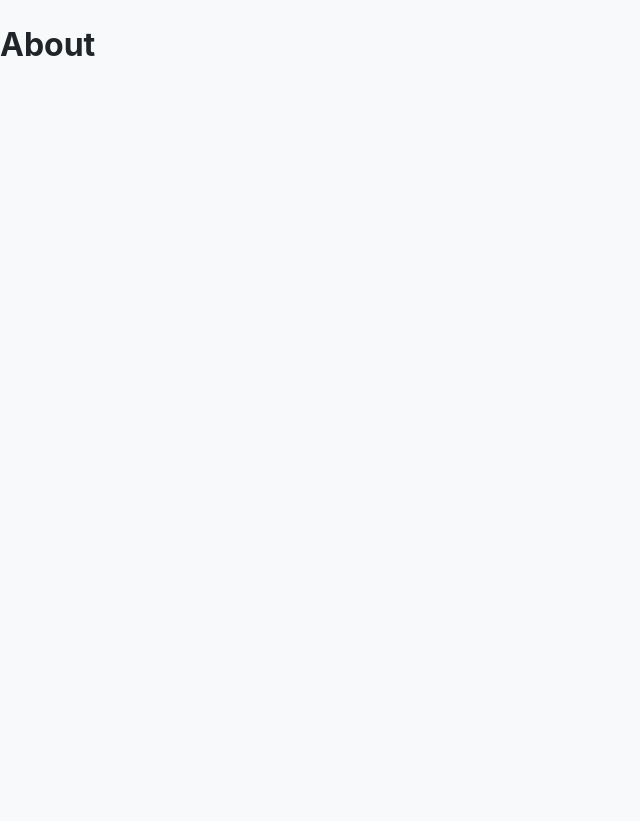
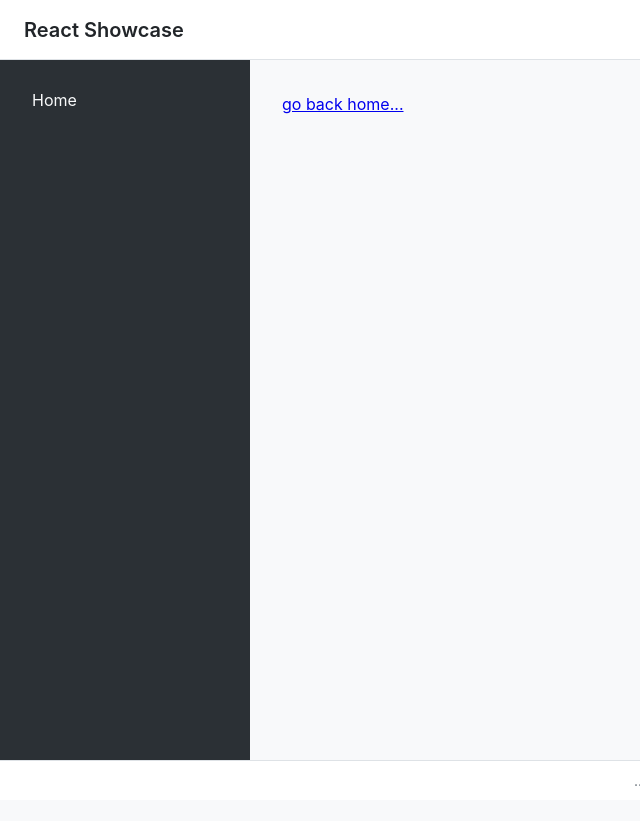
Before and after one commit to Cjescalona1/react-showcase, a React (Vite) app in the folder react-showcase/: page /about in a window 1280 px wide. Shown: the whole page, without its empty margins (0-640 px from the left). After the commit the page ends 800 px from the top, so only its background shows below. Built offline with nearby package versions, Linux system fonts and the light colour scheme.

Commit message:
external component

```diff
--- a/react-showcase/src/App.tsx
+++ b/react-showcase/src/App.tsx
@@ -5,7 +5,7 @@ function App() {
   const links = [
     { to: '/home', label: 'Home' },
     { to: '/list', label: 'List' },
-    //  { to: '/about', label: 'About' },
+    { to: '/about', label: 'About' },
   ]
 
   return (
--- /dev/null
+++ b/react-showcase/src/components/about.tsx
@@ -0,0 +1,23 @@
+import { Link } from "react-router-dom"
+function About() {
+
+    return (
+        <div className="app-container">
+            <header className="app-header">React Showcase</header>
+            <aside className="app-sidebar">
+                <nav>
+                    <Link to="/">
+                        Home
+                    </Link>
+                </nav>
+            </aside>
+            <main className="app-content">
+                <Link rel="stylesheet" to="/">
+                    go back home...
+                </Link>
+            </main>
+            <footer className="app-footer">...</footer>
+        </div>
+    )
+}
+export default About
--- a/react-showcase/src/main.tsx
+++ b/react-showcase/src/main.tsx
@@ -2,6 +2,7 @@ import { StrictMode } from 'react'
 import { createRoot } from 'react-dom/client'
 import './index.css'
 import App from './App.tsx'
+import About from './components/about.tsx'
 import { RouterProvider, createBrowserRouter } from 'react-router-dom'
 
 const router = createBrowserRouter([
@@ -21,7 +22,7 @@ const router = createBrowserRouter([
   },
   {
     path: '/about',
-    element: <h1>About</h1>,
+    Component: About,
   },
 ])
 
```
